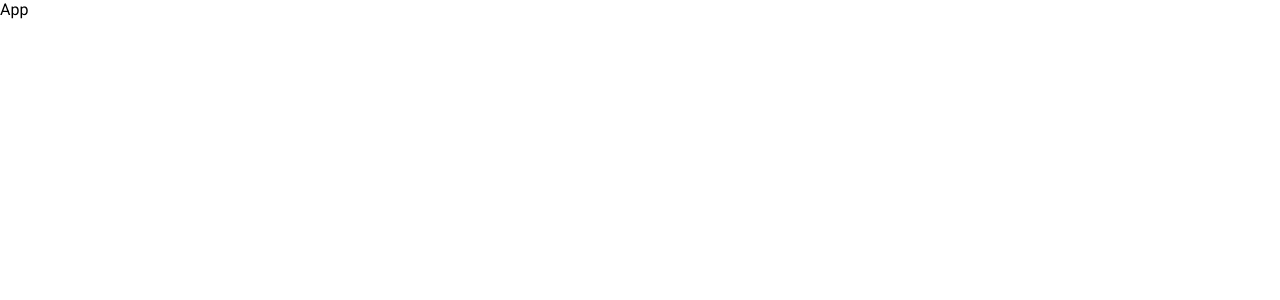
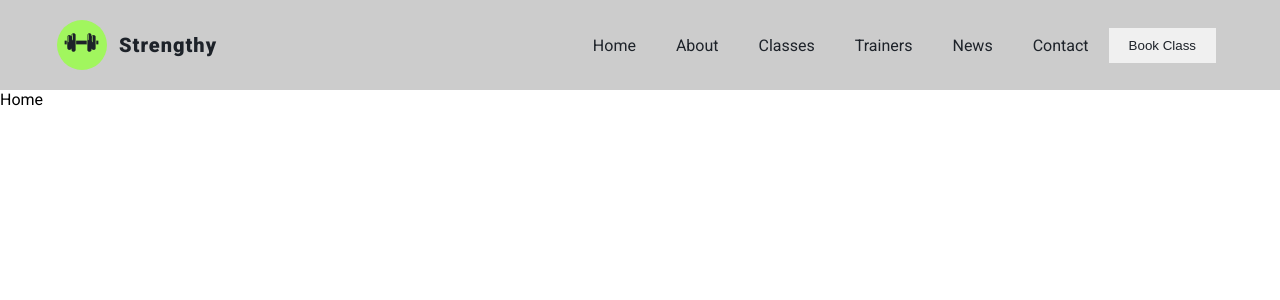
Before and after one commit to mustafa-khaled/Fitness-Website, a React (Create React App) app: page / in a window 1280 px wide. Shown: the top 300 px of the page. Built offline with nearby package versions, Linux system fonts and the light colour scheme.

Commit message:
making the header component

```diff
--- a/package.json
+++ b/package.json
@@ -9,6 +9,8 @@
     "@testing-library/user-event": "^13.5.0",
     "react": "^18.2.0",
     "react-dom": "^18.2.0",
+    "react-router": "^6.14.0",
+    "react-router-dom": "^6.14.0",
     "react-scripts": "5.0.1",
     "web-vitals": "^2.1.4"
   },
--- a/src/App.js
+++ b/src/App.js
@@ -1,5 +1,17 @@
+import { Route, Routes } from "react-router";
+
+import Header from "./components/header/Header";
+import Home from "./components/home/Home.jsx";
+
 const App = () => {
-  return <div>App</div>;
+  return (
+    <div>
+      <Header />
+      <Routes>
+        <Route path="/" element={<Home />} />
+      </Routes>
+    </div>
+  );
 };
 
 export default App;
--- /dev/null
+++ b/src/components/header/Header.jsx
@@ -0,0 +1,58 @@
+import styles from "./header.module.css";
+import logo from "../../assets/Logo.png";
+import { Link } from "react-router-dom";
+import { useState } from "react";
+
+const Header = () => {
+  const [active, setActive] = useState(false);
+
+  const menuHandler = () => {
+    setActive(!active);
+  };
+
+  return (
+    <header>
+      <div className={`${styles.header_content} container`}>
+        <div className={styles.logo_holder}>
+          <div className={styles.image_holder}>
+            <img src={logo} alt="Logo" />
+          </div>
+          Strengthy
+        </div>
+        <ul className={active ? `${styles.activeList}` : ""}>
+          <li>
+            <Link to="/">Home</Link>
+          </li>
+          <li>
+            <Link to="/about">About</Link>
+          </li>
+          <li>
+            <Link to="/classes">Classes</Link>
+          </li>
+          <li>
+            <Link to="/trainers">Trainers</Link>
+          </li>
+          <li>
+            <Link to="/news">News</Link>
+          </li>
+          <li>
+            <Link to="/contact">Contact</Link>
+          </li>
+          <li>
+            <button>Book Class</button>
+          </li>
+        </ul>
+        <div className={styles.menu} onClick={() => menuHandler()}>
+          <i className={`fas ${active ? "fa-times" : "fa-bars"} open-list`}></i>
+        </div>
+        <div
+          className={`${styles.menu_overlay} ${
+            active ? `${styles.active_overlay}` : ""
+          }`}
+          onClick={() => menuHandler()}></div>
+      </div>
+    </header>
+  );
+};
+
+export default Header;
--- /dev/null
+++ b/src/components/header/header.module.css
@@ -0,0 +1,157 @@
+header {
+  background-color: #ccc;
+  height: 90px;
+  z-index: 999;
+}
+
+header,
+.header_content,
+.logo_holder,
+.header_content ul {
+  display: flex;
+  align-items: center;
+}
+
+.header_content {
+  justify-content: space-between;
+  color: var(--three);
+}
+
+.logo_holder {
+  justify-content: center;
+  font-weight: 800;
+  gap: 20px;
+  letter-spacing: 1px;
+  font-size: 20px;
+}
+
+.image_holder {
+  position: relative;
+}
+
+.image_holder::before {
+  content: "";
+  position: absolute;
+  left: 50%;
+  top: 50%;
+  background-color: var(--one);
+  width: 50px;
+  height: 50px;
+  transform: translate(-50%, -50%);
+  -webkit-transform: translate(-50%, -50%);
+  -moz-transform: translate(-50%, -50%);
+  -ms-transform: translate(-50%, -50%);
+  -o-transform: translate(-50%, -50%);
+  border-radius: 50%;
+  -webkit-border-radius: 50%;
+  -moz-border-radius: 50%;
+  -ms-border-radius: 50%;
+  -o-border-radius: 50%;
+}
+
+.image_holder img {
+  position: relative;
+}
+
+.header_content ul a {
+  color: var(--three);
+  padding: 10px 20px;
+}
+
+.header_content ul li button {
+  position: relative;
+  padding: 10px 20px;
+  border: none;
+  outline: none;
+  cursor: pointer;
+  background-color: var(--six);
+  color: var(--three);
+  font-weight: 500;
+  z-index: 1;
+}
+
+.header_content ul li button::before {
+  content: "";
+  position: absolute;
+  left: 0;
+  top: 0;
+  background-color: var(--three);
+  width: 0;
+  height: 100%;
+  transition: var(--main-transition);
+  -webkit-transition: var(--main-transition);
+  -moz-transition: var(--main-transition);
+  -ms-transition: var(--main-transition);
+  -o-transition: var(--main-transition);
+  z-index: -1;
+}
+
+.header_content ul li button:hover {
+  color: var(--six);
+}
+
+.header_content ul li button:hover::before {
+  width: 100%;
+}
+
+.menu {
+  text-align: center;
+  width: 30px;
+  height: 30px;
+  background-color: var(--six);
+  border-radius: 50%;
+  -webkit-border-radius: 50%;
+  -moz-border-radius: 50%;
+  -ms-border-radius: 50%;
+  -o-border-radius: 50%;
+  display: none;
+}
+.menu i {
+  font-size: 18px;
+  margin-top: 5px;
+  cursor: pointer;
+}
+
+.menu_overlay {
+  position: fixed;
+  left: 0;
+  top: 70px;
+  width: 0;
+  height: 100%;
+  background-color: rgba(0, 0, 0, 0.5);
+}
+
+@media (max-width: 900px) {
+  header {
+    height: 70px;
+  }
+  .menu {
+    display: block;
+  }
+
+  .header_content ul {
+    flex-direction: column;
+    justify-content: center;
+    gap: 40px;
+    position: fixed;
+    right: -300px;
+    top: 70px;
+    width: 280px;
+    height: calc(100vh - 70px);
+    background-color: #eee;
+    transition: var(--main-transition);
+    -webkit-transition: var(--main-transition);
+    -moz-transition: var(--main-transition);
+    -ms-transition: var(--main-transition);
+    -o-transition: var(--main-transition);
+    z-index: 999;
+  }
+
+  ul.activeList {
+    right: 0;
+  }
+
+  .active_overlay {
+    width: 100%;
+  }
+}
--- /dev/null
+++ b/src/components/home/Home.jsx
@@ -0,0 +1,7 @@
+import styles from "./home.module.css";
+
+const Home = () => {
+  return <div>Home</div>;
+};
+
+export default Home;
--- a/src/index.css
+++ b/src/index.css
@@ -13,8 +13,23 @@
   --four: #6a6a6a;
   --five: #2c323a;
   --six: #f0f0f0;
+  --main-transition: 0.3s;
 }
 
 body {
   font-family: "Roboto", sans-serif;
+  height: 1000vh;
 }
+
+.container {
+  width: 90%;
+  margin: 0 auto;
+}
+
+ul {
+  list-style: none;
+}
+
+a {
+  text-decoration: none;
+}
--- a/src/index.js
+++ b/src/index.js
@@ -2,11 +2,14 @@ import React from "react";
 import "./index.css";
 import ReactDOM from "react-dom/client";
 import "@fortawesome/fontawesome-free/css/all.min.css";
+import { BrowserRouter as Router } from "react-router-dom";
 import App from "./app";
 
 const root = ReactDOM.createRoot(document.getElementById("root"));
 root.render(
   <React.StrictMode>
-    <App />
+    <Router>
+      <App />
+    </Router>
   </React.StrictMode>
 );
```
Also changed, not shown: src/assets/Logo.png (added), src/components/home/home.module.css (added), 1 other file (tests, documents, lock files or other folders).
